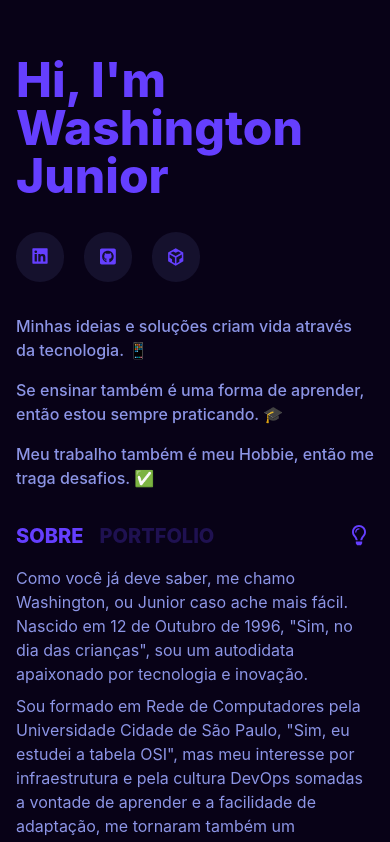
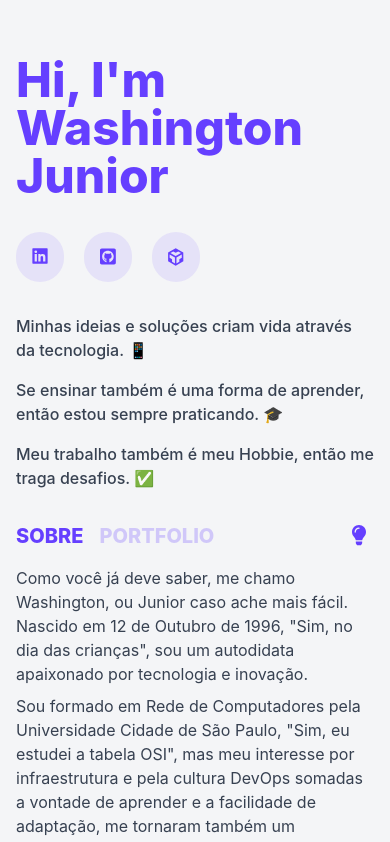
Before and after one commit to washingtonj/washingtonj, a Next.js app: page / in a window 390 px wide. Shown: the top 842 px of the page. Built offline with nearby package versions, Linux system fonts and the light colour scheme.

Commit message:
feat: adjust colors and breakpoints

```diff
--- a/components/Layout.js
+++ b/components/Layout.js
@@ -19,7 +19,7 @@ export default function Home ({ children }) {
         <link rel="mask-icon" href={`/${theme}/safari-pinned-tab.svg`} color="#5bbad5" />
       </Head>
 
-      <div className="container m-auto h-full md:h-screen flex flex-col px-4 py-14 md:pt-20 md:flex-row md:overflow-hidden">
+      <div className="container m-auto h-full lg:h-screen flex flex-col px-4 py-14 lg:pt-20 lg:flex-row lg:overflow-hidden">
         <LayoutLeftSide />
         <LayoutRightSide>
           {children}
--- a/components/LayoutLeftSide.js
+++ b/components/LayoutLeftSide.js
@@ -19,18 +19,18 @@ export default function LayoutLeftSide () {
   const [theme, setTheme] = useContext(Theme)
 
   return (
-    <div className="mb-8 md:pr-28 md:w-3/ md:flex md:flex-col">
-      <div className="md:flex-1">
-        <h1 className="text-theme-primary font-extrabold text-5xl md:w-56">
+    <div className="mb-8 lg:pr-28 lg:w-3/ lg:flex lg:flex-col">
+      <div className="lg:flex-1">
+        <h1 className="text-light-primary dark:text-dark-primary font-extrabold text-5xl lg:w-56">
           {"Hi, I'm Washington Junior"}
         </h1>
         <div className="social-container flex my-8">
           {data.socials.map(social => (
             <div
-              className="p-4 rounded-full cursor-pointer bg-theme-secundary bg-opacity-10 transition-colors"
+              className="p-4 rounded-full cursor-pointer bg-light-primary bg-opacity-10 dark:bg-dark-secundary transition-colors"
               key={social.name}>
               <social.icon
-                className="w-4 text-theme-primary fill-current"
+                className="w-4 text-light-primary dark:text-dark-primary fill-current"
                 title={social.name}
                 onClick={() => window.open(social.url, '_blank')}
               />
@@ -42,14 +42,14 @@ export default function LayoutLeftSide () {
         </div>
       </div>
       <div
-        className="lightbulb hidden cursor-pointer md:flex items-center max-w-max px-3 py-2.5 rounded-full bg-theme-primary dark:bg-theme-secundary dark:bg-opacity-10"
+        className="lightbulb hidden cursor-pointer lg:flex items-center max-w-max px-3 py-2.5 rounded-full bg-light-primary dark:bg-dark-secundary"
         onClick={setTheme}
       >
         {theme === 'dark'
-          ? <Lightbulb className="fill-current w-2.5 text-white dark:text-theme-primary"></Lightbulb>
-          : <LightbulbSolid className="fill-current w-2.5 text-white dark:text-theme-primary"></LightbulbSolid>
+          ? <Lightbulb className="fill-current w-2.5 text-white dark:text-dark-primary"></Lightbulb>
+          : <LightbulbSolid className="fill-current w-2.5 text-white"></LightbulbSolid>
         }
-        <p className="hidden text-xs ml-3 text-white dark:text-theme-primary">{theme === 'dark' ? 'Quer acender a luz?' : 'Quer apagar a luz?'}</p>
+        <p className="hidden text-xs ml-3 text-white">{theme === 'dark' ? 'Quer acender a luz?' : 'Quer apagar a luz?'}</p>
       </div>
     </div>
   )
--- a/components/LayoutRightSide.js
+++ b/components/LayoutRightSide.js
@@ -22,22 +22,22 @@ export default function LayoutRightSide ({ children }) {
   }, [])
 
   return (
-    <div className="relative md:w-3/6">
+    <div className="relative lg:w-3/6">
       <nav ref={navRef} className="flex items-center justify-between mb-4">
         <ul className="nav-menu flex">
           {pages.map(page => (
             <li
               key={page.name}
-              className={`text-xl uppercase font-extrabold text-theme-primary
-                ${route.pathname !== page.path ? 'text-opacity-25' : ''}`
+              className={`text-xl uppercase font-extrabold text-light-primary dark:text-dark-primary
+                ${route.pathname !== page.path ? 'text-opacity-25 dark:text-opacity-25' : ''}`
               }>
               <Link href={page.path}>{page.name}</Link>
             </li>
           ))}
         </ul>
         {theme === 'dark'
-          ? <Lightbulb onClick={setTheme} className="text-theme-primary fill-current w-3.5 mr-2 md:hidden"></Lightbulb>
-          : <LightbulbSolid onClick={setTheme} className="text-theme-primary fill-current w-3.5 mr-2 md:hidden"></LightbulbSolid>
+          ? <Lightbulb onClick={setTheme} className="text-dark-primary fill-current w-3.5 mr-2 lg:hidden"></Lightbulb>
+          : <LightbulbSolid onClick={setTheme} className="text-light-primary fill-current w-3.5 mr-2 lg:hidden"></LightbulbSolid>
         }
       </nav>
       {children}
--- a/context/theme.js
+++ b/context/theme.js
@@ -3,7 +3,7 @@ import { createContext, useEffect, useState } from 'react'
 export const Theme = createContext([])
 
 const ThemeContext = ({ children }) => {
-  const [theme, setTheme] = useState('dark')
+  const [theme, setTheme] = useState('light')
   const [body, setBody] = useState(null)
 
   useEffect(() => {
--- a/pages/404.js
+++ b/pages/404.js
@@ -4,7 +4,7 @@ export default function NotFound () {
   return (
     <div className="h-screen flex items-center justify-center">
       <span className="text-center">
-        <h2 className="text-xl font-bold text-theme-primary">404</h2>
+        <h2 className="text-xl font-bold text-light-primary dark:text-dark-primary">404</h2>
         <h4 className="text-lg">this page could not be found.</h4>
         <span className="text-xs uppercase italic">
           <Link href="/">Go to Home</Link>
--- a/pages/_app.js
+++ b/pages/_app.js
@@ -6,7 +6,7 @@ function MyApp ({ Component, pageProps }) {
 
   return (
     <ThemeContext>
-      <main className="w-screen min-h-screen bg-blue-50 dark:bg-theme-background text-gray-800 dark:text-theme-secundary transition-colors">
+      <main className="w-screen min-h-screen bg-light-background dark:bg-dark-background text-gray-700 dark:text-gray-100 transition-colors">
         {getLayout(<Component {...pageProps} />)}
       </main>
     </ThemeContext>
--- a/pages/_document.js
+++ b/pages/_document.js
@@ -6,7 +6,7 @@ class MyDocument extends Document {
       <Html lang="pt-br">
         <Head>
           <link rel="preconnect" href="https://fonts.googleapis.com" />
-          <link rel="preconnect" href="https://fonts.gstatic.com" crossOrigin={true} />
+          <link rel="preconnect" href="https://fonts.gstatic.com" crossOrigin="" />
           <link
             href="https://fonts.googleapis.com/css2?family=Inter:wght@400;500;600;700;800;900&display=swap"
             rel="stylesheet"
@@ -17,7 +17,7 @@ class MyDocument extends Document {
           />
           <meta httpEquiv="Content-Language" content="pt-br" />
         </Head>
-        <body className="dark">
+        <body>
           <Main />
           <NextScript />
         </body>
--- a/pages/index.js
+++ b/pages/index.js
@@ -1,7 +1,7 @@
 import Layout from 'components/Layout'
 
 const Tag = ({ children }) => (
-  <cite className="py-0.5 px-1 mx-0.5 text-sm rounded not-italic bg-theme-secundary bg-opacity-20">
+  <cite className="py-0.5 px-1 mx-0.5 text-sm rounded not-italic bg-light-primary bg-opacity-10 dark:bg-dark-primary dark:bg-opacity-20 ">
     {children}
   </cite>
 )
@@ -14,7 +14,7 @@ export default function About () {
         <p>{'Sou formado em Rede de Computadores pela Universidade Cidade de São Paulo, "Sim, eu estudei a tabela OSI", mas meu interesse por infraestrutura e pela cultura DevOps somadas a vontade de aprender e a facilidade de adaptação, me tornaram também um desenvolvedor.'}</p>
       </div>
       <div>
-        <h2 className="text-xl font-bold mb-4 text-theme-primary">O que utilizo</h2>
+        <h2 className="text-xl font-bold mb-4 text-light-primary dark:text-dark-primary">O que utilizo</h2>
         <p className="mb-2">Atualmente minha linguagem principal é o <Tag>Javascript</Tag>, sendo ela utilizada em todas as frentes como BackEnd com <Tag>NodeJS</Tag>, FrontEnd com <Tag>React</Tag> e <Tag>Vue</Tag>, Mobile com <Tag>React Native</Tag> e Desktop com <Tag>Electron</Tag>. </p>
         <p>Para estilização utilizo de recursos de pré processadores de CSS como <Tag>SASS/SCSS</Tag> somado ao padrão <Tag>BEM</Tag> ou frameworks CSS como <Tag>Tailwind</Tag>, além de bibliotecas CSS-in-JS como <Tag>Styled Components</Tag>.</p>
       </div>
--- a/pages/portfolio.js
+++ b/pages/portfolio.js
@@ -16,7 +16,7 @@ Portfolio.propTypes = {
 
 export default function Portfolio ({ data }) {
   return (
-    <div className="portfolio-container h-full md:overflow-scroll md:pb-20">
+    <div className="portfolio-container h-full lg:overflow-scroll lg:pb-20">
       <Head>
         <title>{'Portfolio | Washington Junior'}</title>
         <meta name="description" content="Veja alguns dos meus projetos." />
@@ -44,7 +44,7 @@ Portfolio.getLayout = (page) => (
 )
 
 export async function getStaticProps () {
-  const res = await fetch('https://api.github.com/users/washingtonj/repos')
+  const res = await fetch('https://api.github.com/users/washingtonj/repos', { headers: { Authorization: 'Ot9wSZbE2QsBziFAK7Wt6AkWZ-q2dVuLolRe-8klxhAnnXOx' } })
   const data = await res.json()
 
   const projects = data.map(item => ({
--- a/tailwind.config.js
+++ b/tailwind.config.js
@@ -4,11 +4,12 @@ module.exports = {
   theme: {
     extend: {
       colors: {
-        'theme-background': '#080217',
-        'theme-primary': '#653FFF',
-        'theme-secundary': '#8C95E6',
-        'theme-tertiary': '#E0E3FF',
-        'theme-hover': '#2A0BA9'
+        'light-background': '#F4F5F7',
+        'dark-background': '#1A1125',
+        'light-primary': '#653FFF',
+        'dark-primary': '#653FFF',
+        'light-secundary': '#FFFFFF',
+        'dark-secundary': '#261D32'
       }
     }
   },
```
Also changed, not shown: components/PortofolioCard.js (+5 -5 lines).
